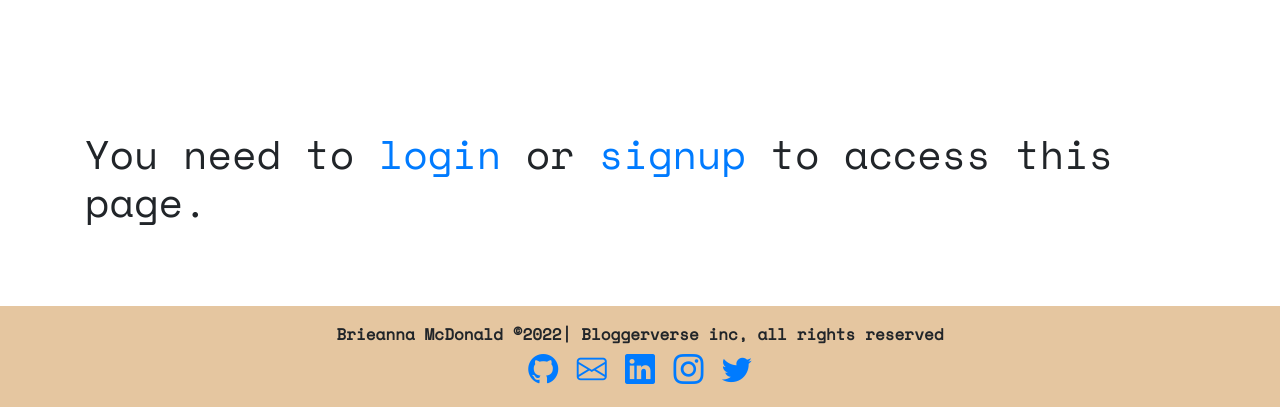
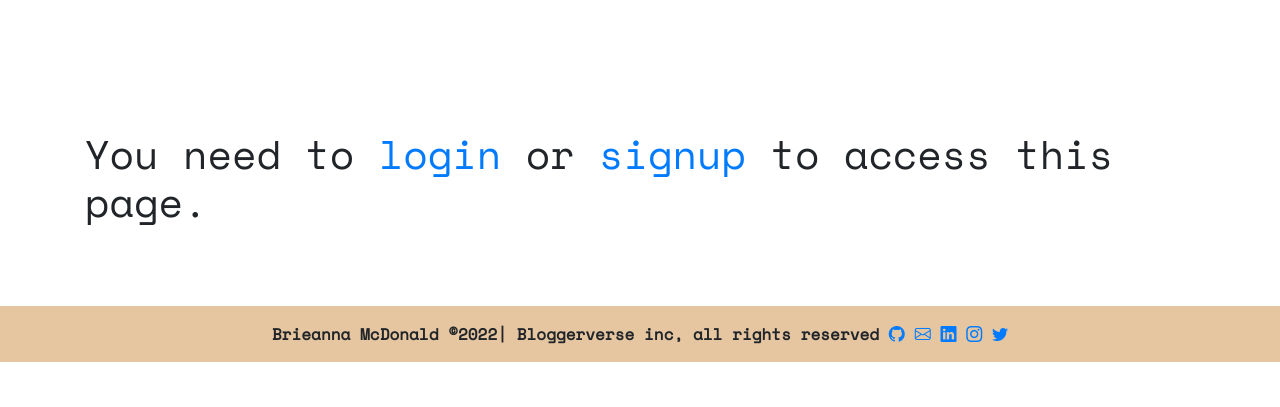
Before and after one commit to Code-Institute-Submissions/bmcdonald2000-bloggerverse_NovResub, a Django app: page /Add_Category/ in a window 1280 px wide. Shown: the part 403-810 px from the top of the page. After the commit the page ends 765 px from the top, so only its background shows below. Run offline with Django 3.2, Linux system fonts and the light colour scheme; some libraries are stand-ins or nearby versions.

Commit message:
fix: error

```diff
--- a/myblog/templates/base.html
+++ b/myblog/templates/base.html
@@ -9,6 +9,7 @@
       <meta charset="UTF-8">
       <meta http-equiv="X-UA-Compatible" content="IE=edge">
       <meta name="viewport" content="width=device-width, initial-scale=1.0">
+      <meta name="description" content="This is a blog app that allows you to learn, connect and share with like minded individuals.">
 
       <!-- Bootstrap CSS -->
       <link rel="stylesheet" href="https://cdn.jsdelivr.net/npm/bootstrap@4.4.1/dist/css/bootstrap.min.css" integrity="sha384-Vkoo8x4CGsO3+Hhxv8T/Q5PaXtkKtu6ug5TOeNV6gBiFeWPGFN9MuhOf23Q9Ifjh" crossorigin="anonymous">
@@ -133,7 +134,7 @@
 
 
   <footer class="footer mt-auto py-3 ">
-    <strong>Brieanna McDonald ©2022| Bloggerverse inc, all rights reserved</strong> <div id="icons"><a href="https://github.com/bmcdonald2000" target="_blank" rel="noopener noreferrer"><i class='bi bi-github'></i></a> <a href="mailto:bmcdonald1406@gmail.com" target="_blank" rel="noopener noreferrer"><i class='bi bi-envelope'></i></a> <a href="https://www.linkedin.com/in/brieanna-mcdonald-0263b1212/" target="_blank"><i class="bi bi-linkedin"></i></a> <a href="https://www.instagram.com/" target="_blank"><i class="bi bi-instagram"></i></a> <a href="https://twitter.com/?lang=en" target="_blank"><i class="bi bi-twitter"></i></a></div>
+    <strong>Brieanna McDonald ©2022| Bloggerverse inc, all rights reserved</strong> <a href="https://github.com/bmcdonald2000" target="_blank" rel="noopener noreferrer"><i class='bi bi-github icons'></i></a> <a href="mailto:bmcdonald1406@gmail.com" target="_blank" rel="noopener noreferrer"><i class='bi bi-envelope icons'></i></a> <a href="https://www.linkedin.com/in/brieanna-mcdonald-0263b1212/" target="_blank" rel="noopener noreferrer"><i class="bi bi-linkedin icons"></i></a> <a href="https://www.instagram.com/" target="_blank" rel="noopener noreferrer"><i class="bi bi-instagram icons"></i></a> <a href="https://twitter.com/?lang=en" target="_blank" rel="noopener noreferrer"><i class="bi bi-twitter icons"></i></a></div>
   </footer>
   </body>
 </html>
```
